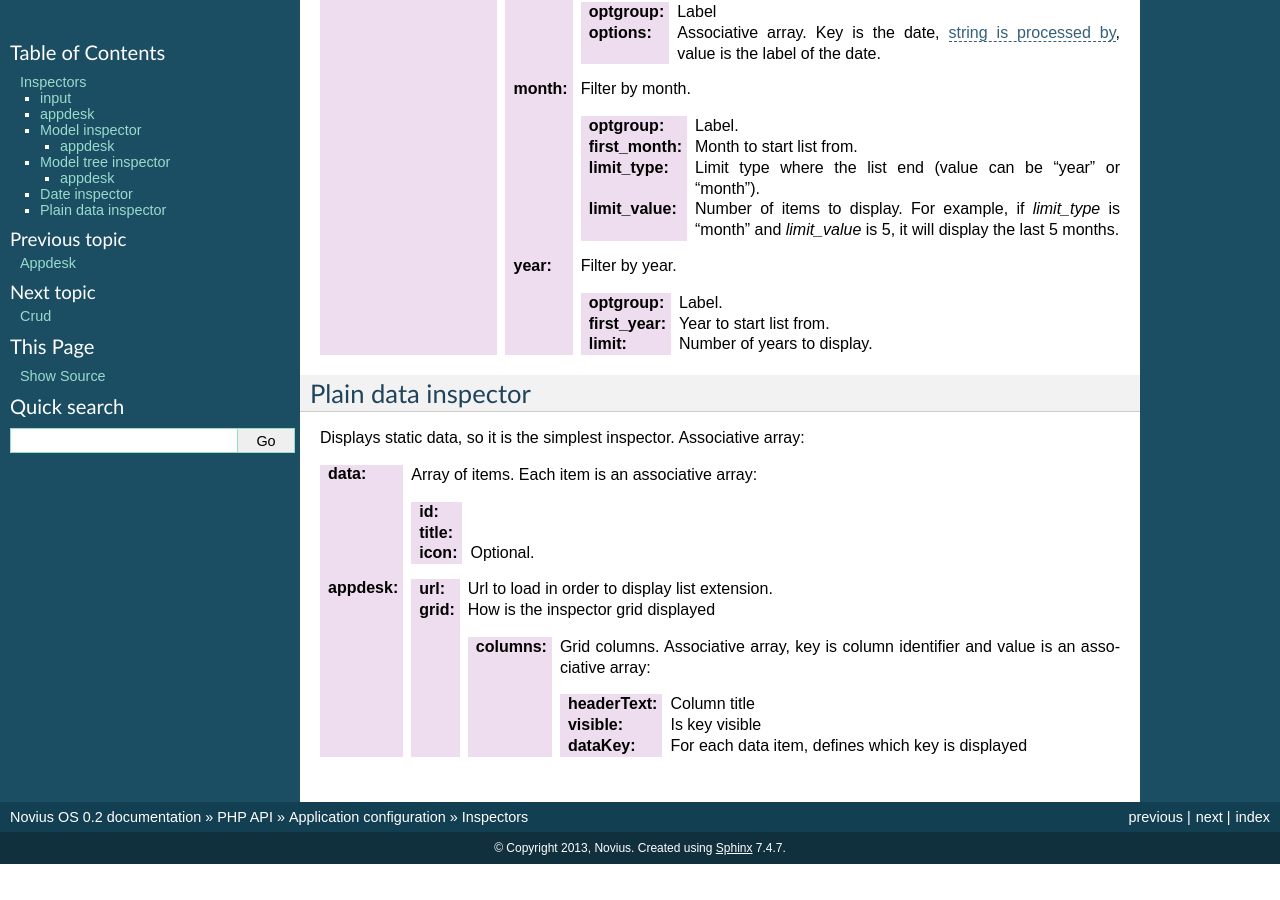
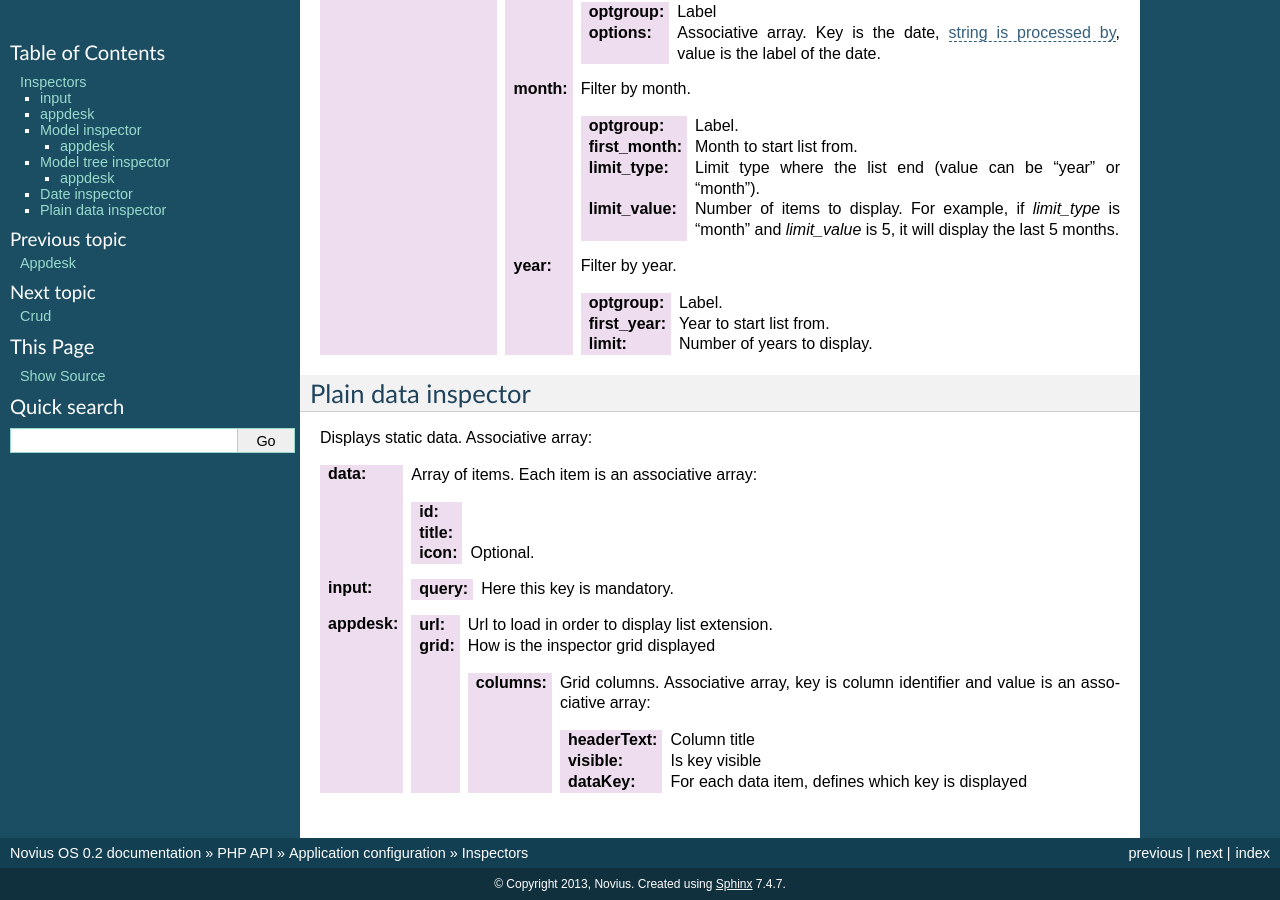
Before and after one commit to vrcAlbert/documentation-api, a Sphinx documentation site: the page built from source/php/configuration/application/inspector.rst, in a window 1280 px wide and 900 px high, scrolled down 1806 px. Built offline with Sphinx 7.4.7, drawn with Linux system fonts in a browser that asks for light colours; before the commit the page ends 2670 px from its top, so only the background shows below that.

Commit message:
inspector documentation update

```diff
--- a/source/php/configuration/application/inspector.rst
+++ b/source/php/configuration/application/inspector.rst
@@ -100,13 +100,17 @@ Associative array:
 Plain data inspector
 ********************
 
-Displays static data, so it is the simplest inspector. Associative array:
+Displays static data. Associative array:
 
 :data: Array of items. Each item is an associative array:
 
     :id:
     :title:
     :icon: Optional.
+
+:input:
+
+    :query: Here this key is mandatory.
 
 :appdesk:
 
```
